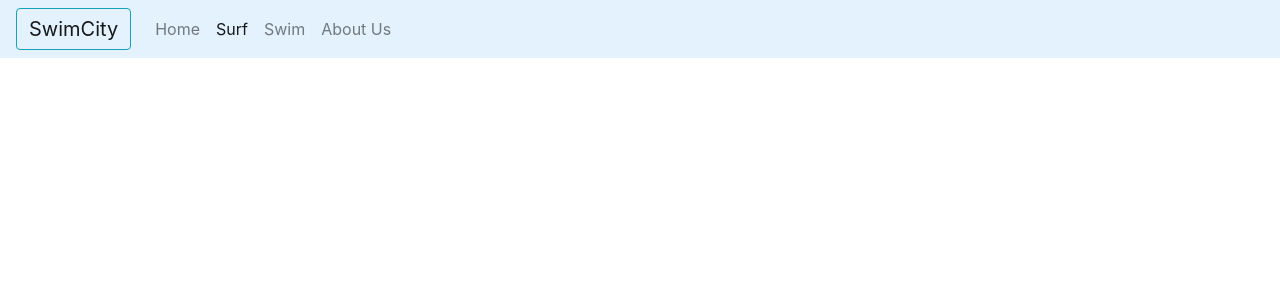
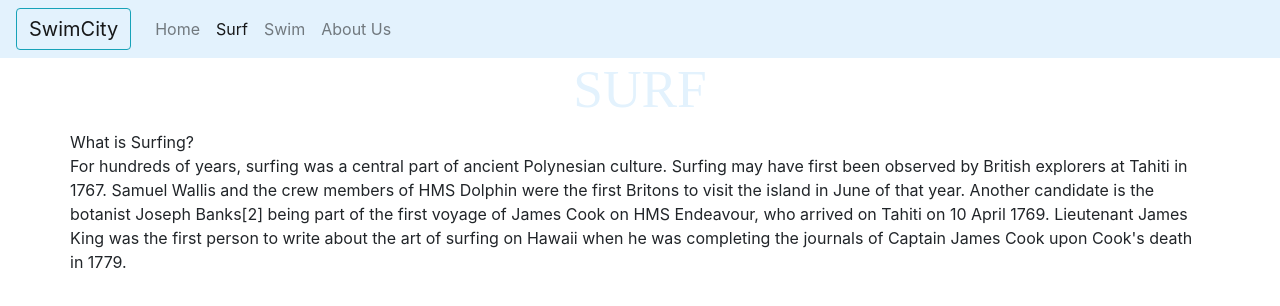
Before and after one commit to katysantacruz/SMC_WD3_FALL19, a plain HTML site: page hw/week4hw/surf.html in a window 1280 px wide. Drawn offline with nearby package versions, Linux system fonts and the light colour scheme.

Commit message:
Paragraph on Surf.html
Added container and column into surf.html and paragraph of text

```diff
--- a/hw/week4hw/style.css
+++ b/hw/week4hw/style.css
@@ -6,3 +6,4 @@ nav {background-color: #e3f2fd}
 p {color:white;text-align: center}
 h1 {font-family:Permanent Marker;color:white;text-align:center}
 p2 {color:black}
+h2 {font-family:Permanent Marker;color:#e3f2fd;text-align:center;font-size: 40pt}
--- a/hw/week4hw/surf.html
+++ b/hw/week4hw/surf.html
@@ -29,7 +29,22 @@
         </div>
     </nav>
   <body>
-    <h1>SURF</h1>
+    <h2>SURF</h2>
+    <div class="container-fluid">
+            <div class="container">
+                    <div class="row">
+                        <p1>What is Surfing?</p1>
+                        <p1>For hundreds of years, surfing was a central part of ancient Polynesian culture. Surfing may have first been observed by British explorers at Tahiti in 1767. Samuel Wallis and the crew members of HMS Dolphin were the first Britons to visit the island in June of that year. Another candidate is the botanist Joseph Banks[2] being part of the first voyage of James Cook on HMS Endeavour, who arrived on Tahiti on 10 April 1769. Lieutenant James King was the first person to write about the art of surfing on Hawaii when he was completing the journals of Captain James Cook upon Cook's death in 1779.
+                        </p1>
+
+
+
+
+
+
+                    </div>
+            </div>
+    </div>
 
     <!-- Optional JavaScript -->
     <!-- jQuery first, then Popper.js, then Bootstrap JS -->
```
Also changed, not shown: hw/week4hw/about.html (+1 -1 lines), hw/week4hw/swim.html (+1 -1 lines).
